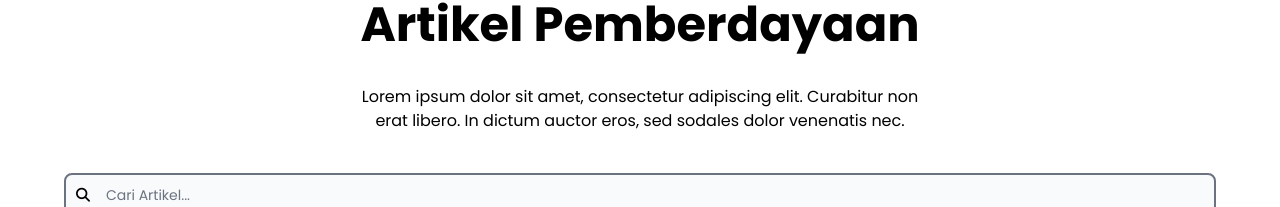
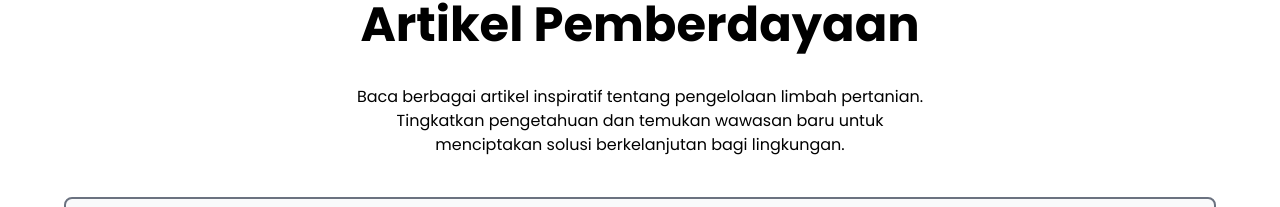
Before and after one commit to CalvinCandra/Agrofy, a React (Vite) app: page /artikel in a window 1280 px wide. Shown: the part 135-342 px from the top of the page. Built offline with nearby package versions, Linux system fonts and the light colour scheme; no server answers; sample sign-in values are in the browser's storage; the HTML template or start-up script is replaced by a standard one.

Commit message:
Adjustment of some features

```diff
--- a/src/App.jsx
+++ b/src/App.jsx
@@ -37,7 +37,14 @@ function App() {
         <Route index element={<IndexPage />} />
         <Route path="/tentang_kami" element={<TentangKamiPage />} />
         <Route path="/pemberdayaan" element={<PemberdayaanPage />} />
-        <Route path="/artikel" element={<ArtikelList />} />
+        <Route
+          path="/artikel"
+          element={
+            <ProtectedRoute isLoggedIn={isLoggedIn}>
+              <ArtikelList />
+            </ProtectedRoute>
+          }
+        />
         <Route
           path="/profile"
           element={
@@ -54,7 +61,14 @@ function App() {
             </ProtectedRoute>
           }
         />
-        <Route path="/video" element={<VideoList />} />
+        <Route
+          path="/video"
+          element={
+            <ProtectedRoute isLoggedIn={isLoggedIn}>
+              <VideoList />
+            </ProtectedRoute>
+          }
+        />
         <Route
           path="/video_detail/:id"
           element={
--- a/src/pages/Artikel/ArtikelList.jsx
+++ b/src/pages/Artikel/ArtikelList.jsx
@@ -59,8 +59,9 @@ export default function ArtikelList() {
         </h1>
 
         <p className="w-full lg:w-[50%] m-auto text-center">
-          Lorem ipsum dolor sit amet, consectetur adipiscing elit. Curabitur non
-          erat libero. In dictum auctor eros, sed sodales dolor venenatis nec.
+          Baca berbagai artikel inspiratif tentang pengelolaan limbah pertanian.
+          Tingkatkan pengetahuan dan temukan wawasan baru untuk menciptakan
+          solusi berkelanjutan bagi lingkungan.
         </p>
 
         {/* Search */}
--- a/src/pages/Komunitas/Komunitas.jsx
+++ b/src/pages/Komunitas/Komunitas.jsx
@@ -263,6 +263,8 @@ export default function Komunitas() {
           {selectKomunitas && selectKomunitas.length > 0 ? (
             selectKomunitas.map((data) => {
               return (
+                console.log("Data foto:", data.foto),
+                (
                   <div
                     key={data.id}
                     className="w-full bg-white p-2 px-5 lg:px-10 rounded-lg shadow-lg mb-10"
@@ -274,7 +276,7 @@ export default function Komunitas() {
                           {data.foto ? (
                             <div className="h-10 w-10 bg-black rounded-full overflow-hidden flex-shrink-0">
                               <img
-                              src={data.foto}
+                                src={`${config.apiUrlImage}/profile/${data.foto}`}
                                 alt="User profile"
                                 className="h-full w-full object-cover"
                               />
@@ -336,6 +338,7 @@ export default function Komunitas() {
                       </div>
                     </div>
                   </div>
+                )
               );
             })
           ) : (
@@ -350,7 +353,7 @@ export default function Komunitas() {
           <div className="fixed inset-0 bg-black bg-opacity-50 flex items-center justify-center z-50">
             <div className="bg-white p-5 rounded-lg w-full max-w-lg mx-4 lg:mx-0 lg:max-w-2xl overflow-y-auto max-h-[80vh]">
               <div className="flex justify-between items-center">
-                <h3 className="text-lg font-bold">Tambah Artikel</h3>
+                <h3 className="text-lg font-bold">Posting</h3>
 
                 <button onClick={() => setShowModalPost(false)}>
                   <i className="fa-solid fa-xmark"></i>
@@ -423,7 +426,7 @@ export default function Komunitas() {
                           <div className="h-10 w-10 bg-black rounded-full overflow-hidden flex-shrink-0">
                             {data.foto ? (
                               <img
-                                src={ImageImport.willy} // Ganti dengan `data.foto` jika gambar berasal dari data API
+                                src={`${config.apiUrlImage}/profile/${data.foto}`}
                                 alt="User profile"
                                 className="h-full w-full object-cover"
                               />
--- a/src/pages/Video/VideoList.jsx
+++ b/src/pages/Video/VideoList.jsx
@@ -60,8 +60,9 @@ export default function VideoList() {
         </h1>
 
         <p className="w-full lg:w-[50%] m-auto text-center">
-          Lorem ipsum dolor sit amet, consectetur adipiscing elit. Curabitur non
-          erat libero. In dictum auctor eros, sed sodales dolor venenatis nec.
+          Video-video informatif tentang pengolahan limbah. Temukan langkah
+          praktis dan solusi kreatif untuk mendukung keberlanjutan lingkungan
+          melalui inovasi pengolahan limbah pertanian yang efisien.
         </p>
 
         {/* Search */}
--- a/src/pages/menejemen/DataLimbah.jsx
+++ b/src/pages/menejemen/DataLimbah.jsx
@@ -39,7 +39,10 @@ export default function DataLimbah() {
         });
         setLimbahList(response.data.data); // Sesuaikan struktur respons
       } catch (error) {
-        console.error("Error fetching limbah data:", error.response?.data || error.message);
+        console.error(
+          "Error fetching limbah data:",
+          error.response?.data || error.message
+        );
       } finally {
         setLoading(false);
       }
@@ -85,7 +88,7 @@ export default function DataLimbah() {
               ))
             )}
           </div>
-          <Pagination />
+          {/* <Pagination /> */}
         </div>
       </div>
 
--- a/src/pages/menejemen/HasilOlahan.jsx
+++ b/src/pages/menejemen/HasilOlahan.jsx
@@ -30,7 +30,10 @@ export default function HasilOlahan() {
         console.log(response.data);
         setLimbahListolah(response.data); // Set the data received from the backend
       } catch (error) {
-        console.error("Error fetching limbah data:", error.response?.data || error.message);
+        console.error(
+          "Error fetching limbah data:",
+          error.response?.data || error.message
+        );
       } finally {
         setLoading(false);
       }
@@ -56,14 +59,18 @@ export default function HasilOlahan() {
                 <CardOlahan
                   key={olahan.id}
                   id={olahan.riwayat_id}
-                  img={olahan.gambar_olahan ? `${config.apiUrlImage}/uploads/${olahan.gambar_olahan}` : "/default-image.jpg"} // Use default image if not present
+                  img={
+                    olahan.gambar_olahan
+                      ? `${config.apiUrlImage}/uploads/${olahan.gambar_olahan}`
+                      : "/default-image.jpg"
+                  } // Use default image if not present
                   judul={olahan.target_olahan}
                   deskripsi={olahan.deskripsi_olahan}
                 />
               ))
             )}
           </div>
-          <Pagination />
+          {/* <Pagination /> */}
         </div>
       </div>
     </div>
```
Lines whose indentation alone changed are shown as unchanged.
